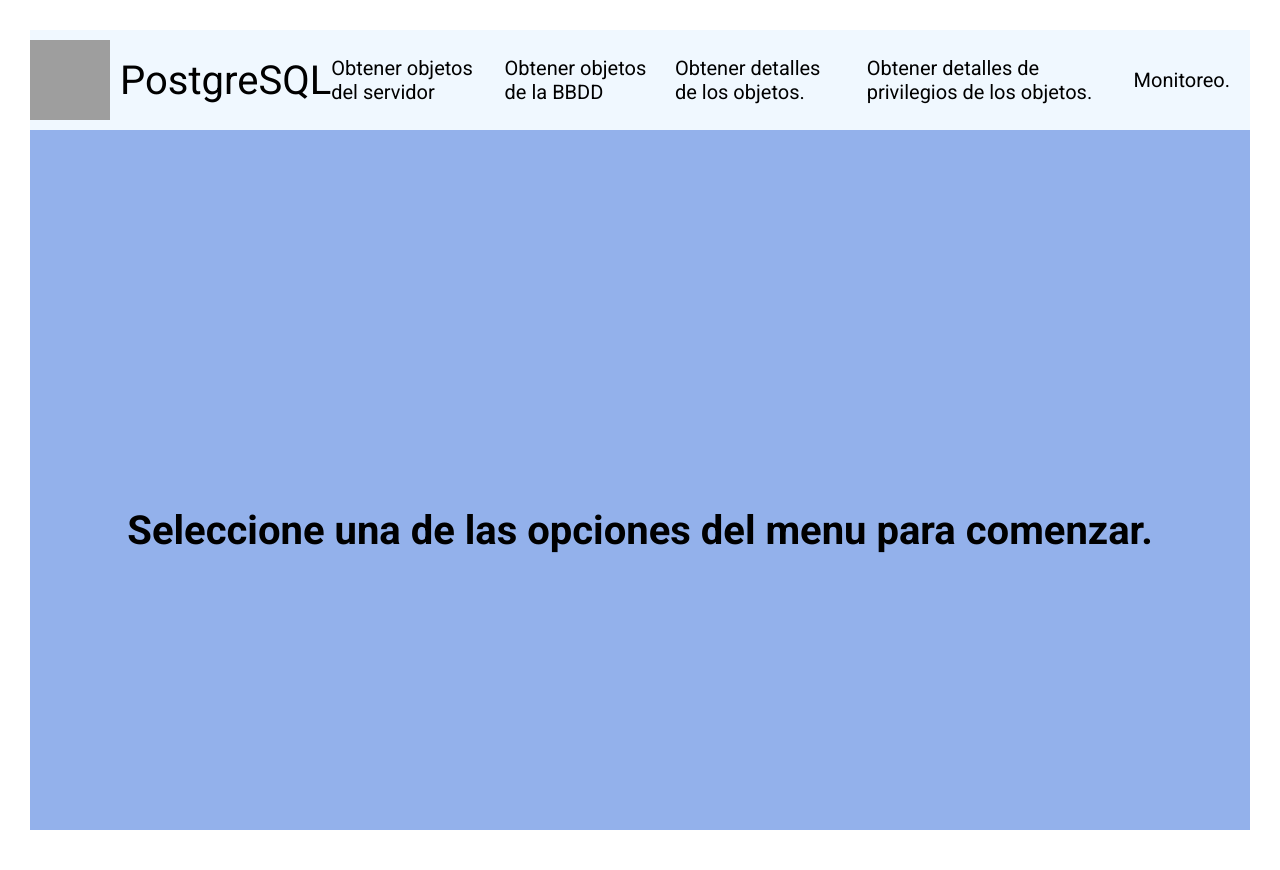
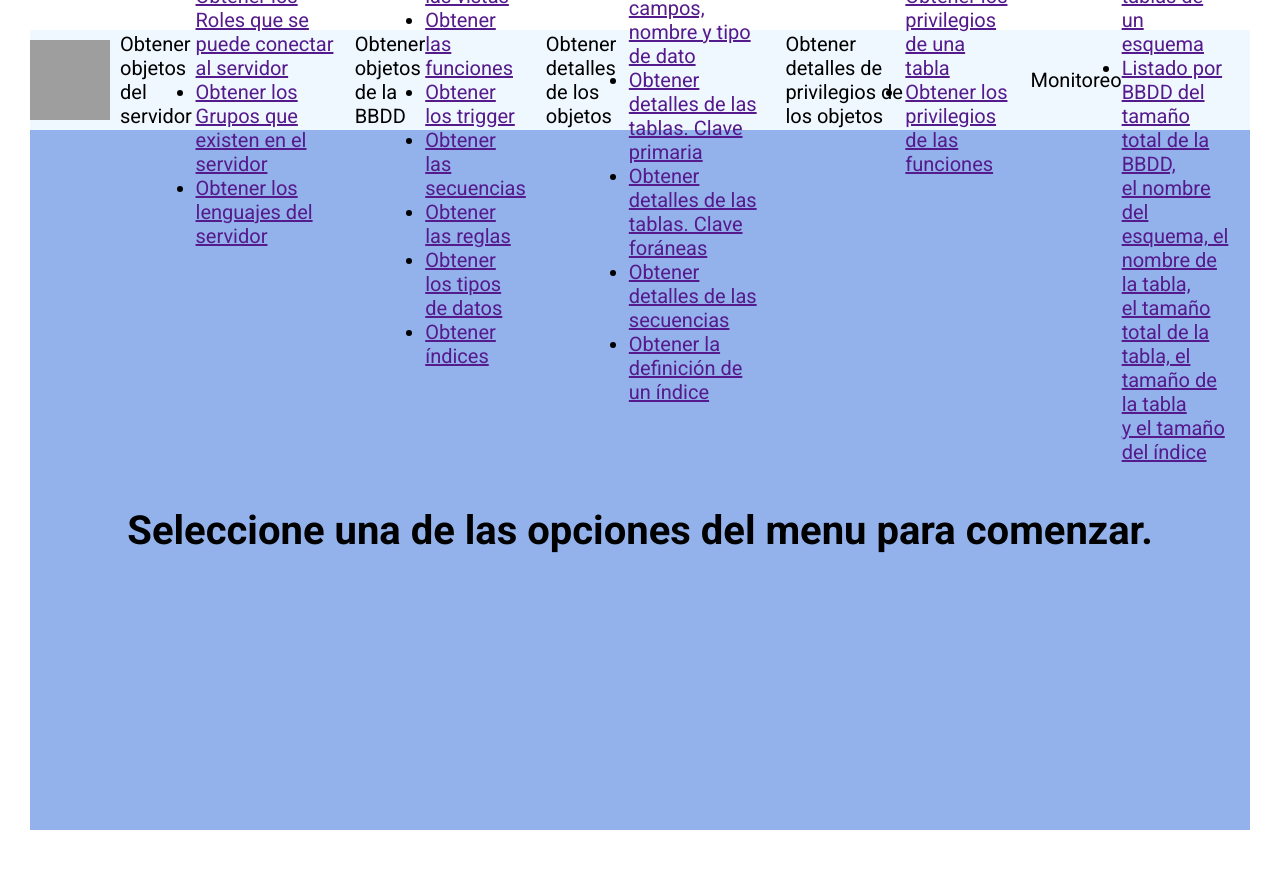
Before and after one commit to carl1609/tp1_base-de-datos, a Django app: template consultas/templates/base.html in a window 1280 px wide. Shown: the top 870 px of the page. Run offline with Django 4.2, Linux system fonts and the light colour scheme; the template is opened without the code that fills it, so the values that code supplies are empty; grey boxes are pictures that could not be loaded.

Commit message:
Finalizacion de base.html

```diff
--- a/consultas/templates/base.html
+++ b/consultas/templates/base.html
@@ -14,34 +14,86 @@
         <header>
             <div class="titulo">
                 <img src="logoPostgres.png" alt="logoPostgres">
-                PostgreSQL
             </div>
             <div class="elementos-header">
                 <div class="elemento">
-                    Obtener objetos del servidor
-                    <div class="menu">
-                        <!--<ul>Obtener las bases de datos disponibles</ul>
-                        <ul>Obtener los Roles que se puede conectar al servidor</ul>
-                        <ul>Obtener los Grupos que existen en el servidor</ul>
-                        <ul>Obtener los lenguajes del servidor</ul>-->
+                    <!--PARTE II del lab3 (La PARTE I era lo del diccionario de datos asi q no entra)-->
+                    <div class="abrir-menu" data-target="m1">
+                        Obtener objetos del servidor
+                    </div>
+                    <div class="menu m1">
+                        <ul class="lista-opciones">
+                            <li><a href="">Obtener las bases de datos disponibles</a></li>
+                            <li><a href="">Obtener los Roles que se puede conectar al servidor</a></li>
+                            <li><a href="">Obtener los Grupos que existen en el servidor</a></li>
+                            <li><a href="">Obtener los lenguajes del servidor</a></li>
+                        </ul>
                     </div>
                 </div>
                 <div class="elemento">
-                    Obtener objetos de la BBDD
-                    <div class="menu"></div>
+                    <!--PARTE III del lab3-->
+                    <div class="abrir-menu" data-target="m2">
+                        Obtener objetos de la BBDD
+                    </div>
+                    <div class="menu m2">
+                        <ul class="lista-opciones">
+                            <li><a href="">Obtener los esquemas</a></li>
+                            <li><a href="">Obtener las tablas de un esquema</a></li>
+                            <li><a href="">Obtener las vistas</a></li>
+                            <li><a href="">Obtener las funciones</a></li>
+                            <li><a href="">Obtener los trigger</a></li>
+                            <li><a href="">Obtener las secuencias</a></li>
+                            <li><a href="">Obtener las reglas</a></li>
+                            <li><a href="">Obtener los tipos de datos</a></li>
+                            <li><a href="">Obtener índices</a></li>
+                        </ul>
+                    </div>
                 </div>
                 <div class="elemento">
-                    Obtener detalles de los objetos.
-                    <div class="menu"></div>
+                    <!--PARTE IV del lab3-->
+                    <div class="abrir-menu" data-target="m3">
+                        Obtener detalles de los objetos
+                    </div>
+                    <div class="menu m3">
+                        <ul class="lista-opciones">
+                            <li><a href="">Detalles de los esquemas. <br>Obtener para un esquema los privilegios de acceso</a></li>
+                            <li><a href="">Obtener detalles de las tablas. <br>Orden de los campos, nombre y tipo de dato</a></li>
+                            <li><a href="">Obtener detalles de las tablas. Clave primaria</a></li>
+                            <li><a href="">Obtener detalles de las tablas. Clave foráneas</a></li>
+                            <li><a href="">Obtener detalles de las secuencias</a></li>
+                            <li><a href="">Obtener la definición de un índice</a></li>
+                        </ul>
+                    </div>
                 </div>
                 <div class="elemento">
-                    Obtener detalles de privilegios de los objetos.
-                    <div class="menu"></div>
+                    <!--PARTE V del lab3-->
+                    <div class="abrir-menu" data-target="m4">
+                        Obtener detalles de privilegios de los objetos
+                    </div>
+                    <div class="menu m4">
+                        <ul class="lista-opciones">
+                            <li><a href="">Obtener los privilegios de una tabla</a></li>
+                            <li><a href="">Obtener los privilegios de las funciones</a></li>
+                        </ul>
+                    </div>
                 </div>
                 <div class="elemento">
-                    Monitoreo.
-                    <div class="menu"></div>
+                    <!--PARTE VI del lab3-->
+                    <div class="abrir-menu" data-target="m5">
+                        Monitoreo
+                    </div>
+                    <div class="menu m5">
+                        <ul class="lista-opciones">
+                            <li><a href="">Usuarios conectados, IP y consulta</a></li>
+                            <li><a href="">Tamaño de las bases de datos del servidor</a></li>
+                            <li><a href="">Tamaño de una tabla</a></li>
+                            <li><a href="">Tamaño de todas las tablas de un esquema</a></li>
+                            <li><a href="">Listado por BBDD del tamaño total de la BBDD, <br> el nombre del esquema, el nombre
+                                de la tabla, <br> el tamaño total de la tabla, el tamaño de la tabla <br> y el tamaño del índice</a></li>
+                        </ul>
+                    </div>
                 </div>
+                <script src="scriptMostrarMenu.js"></script>
             </div>
         </header>
 
@@ -50,7 +102,7 @@
                 Seleccione una de las opciones del menu para comenzar.
             </div>
         </div>
-        <div class="final">
+        <div class="final"> <!--ESTO PODRIA USARSE PARA CREDITOS: EJ: INTEGRANTES: (Y NUESTROS NOMBRES)-->
 
         </div>
     </div>
```
